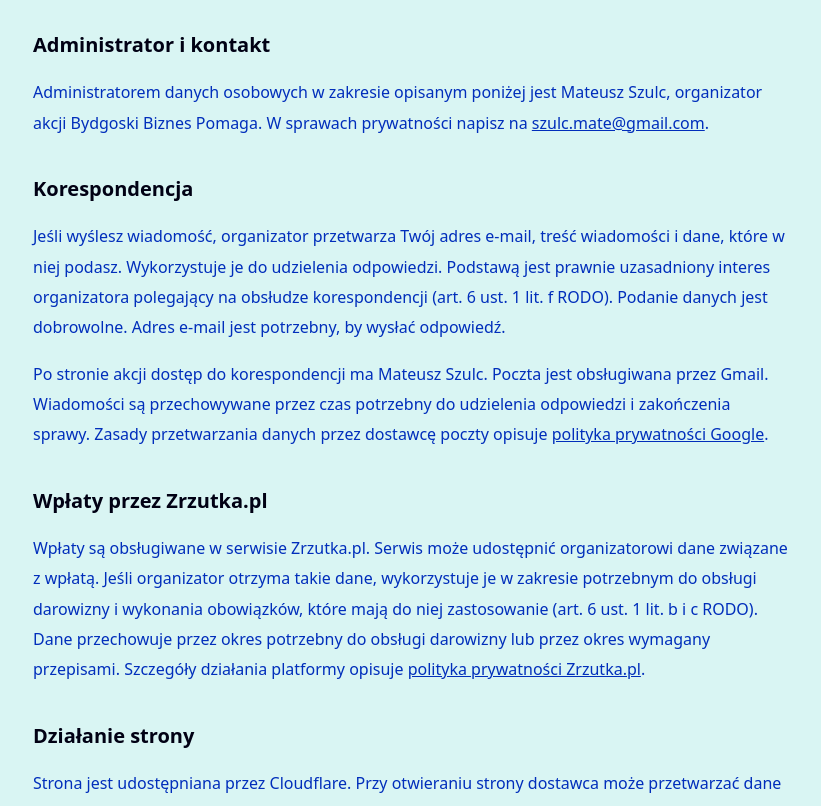
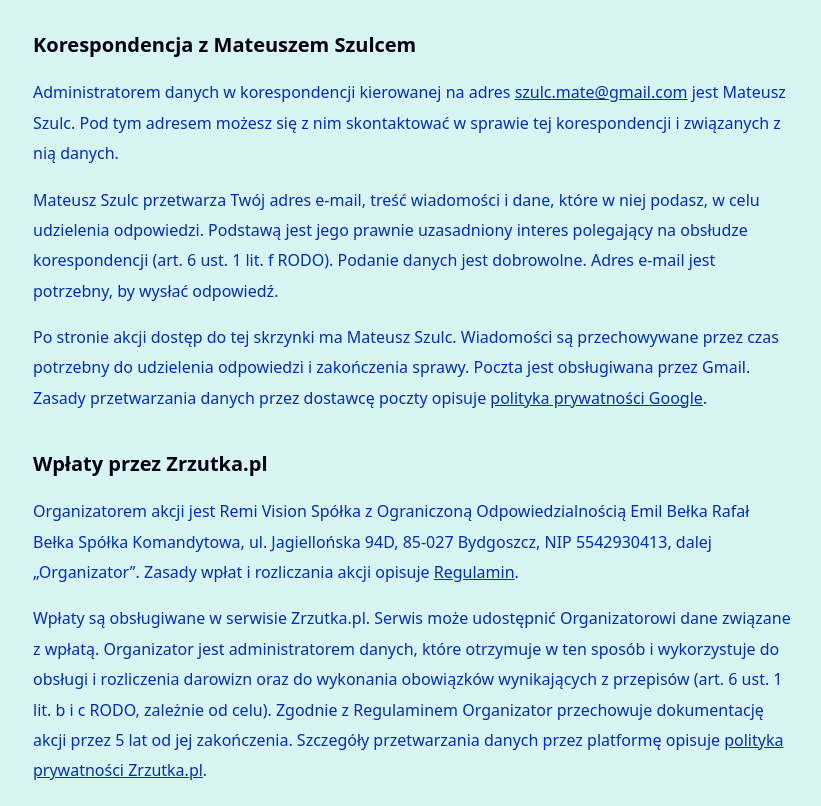
Before and after one commit to szulcmate-droid/remicharity, a plain HTML site: page polityka-prywatnosci.html in a window 1280 px wide. Shown: the part 245-1051 px from the top of the page, without its empty margins (228-1049 px from the left). Drawn offline with Linux system fonts and the light colour scheme.

Commit message:
Align organizer and privacy roles with campaign terms

```diff
--- a/polityka-prywatnosci.html
+++ b/polityka-prywatnosci.html
@@ -18,21 +18,20 @@
   </header>
   <main class="legal-content container">
     <h1>Polityka prywatności</h1>
-    <h2>Administrator i kontakt</h2>
-    <p>Administratorem danych osobowych w zakresie opisanym poniżej jest Mateusz Szulc, organizator akcji Bydgoski Biznes Pomaga. W sprawach prywatności napisz na <a href="mailto:szulc.mate@gmail.com"><u>szulc.mate@gmail.com</u></a>.</p>
-
-    <h2>Korespondencja</h2>
-    <p>Jeśli wyślesz wiadomość, organizator przetwarza Twój adres e-mail, treść wiadomości i dane, które w niej podasz. Wykorzystuje je do udzielenia odpowiedzi. Podstawą jest prawnie uzasadniony interes organizatora polegający na obsłudze korespondencji (art. 6 ust. 1 lit. f RODO). Podanie danych jest dobrowolne. Adres e-mail jest potrzebny, by wysłać odpowiedź.</p>
-    <p>Po stronie akcji dostęp do korespondencji ma Mateusz Szulc. Poczta jest obsługiwana przez Gmail. Wiadomości są przechowywane przez czas potrzebny do udzielenia odpowiedzi i zakończenia sprawy. Zasady przetwarzania danych przez dostawcę poczty opisuje <a href="https://policies.google.com/privacy?hl=pl"><u>polityka prywatności Google</u></a>.</p>
+    <h2>Korespondencja z Mateuszem Szulcem</h2>
+    <p>Administratorem danych w korespondencji kierowanej na adres <a href="mailto:szulc.mate@gmail.com"><u>szulc.mate@gmail.com</u></a> jest Mateusz Szulc. Pod tym adresem możesz się z nim skontaktować w sprawie tej korespondencji i związanych z nią danych.</p>
+    <p>Mateusz Szulc przetwarza Twój adres e-mail, treść wiadomości i dane, które w niej podasz, w celu udzielenia odpowiedzi. Podstawą jest jego prawnie uzasadniony interes polegający na obsłudze korespondencji (art. 6 ust. 1 lit. f RODO). Podanie danych jest dobrowolne. Adres e-mail jest potrzebny, by wysłać odpowiedź.</p>
+    <p>Po stronie akcji dostęp do tej skrzynki ma Mateusz Szulc. Wiadomości są przechowywane przez czas potrzebny do udzielenia odpowiedzi i zakończenia sprawy. Poczta jest obsługiwana przez Gmail. Zasady przetwarzania danych przez dostawcę poczty opisuje <a href="https://policies.google.com/privacy?hl=pl"><u>polityka prywatności Google</u></a>.</p>
 
     <h2>Wpłaty przez Zrzutka.pl</h2>
-    <p>Wpłaty są obsługiwane w serwisie Zrzutka.pl. Serwis może udostępnić organizatorowi dane związane z wpłatą. Jeśli organizator otrzyma takie dane, wykorzystuje je w zakresie potrzebnym do obsługi darowizny i wykonania obowiązków, które mają do niej zastosowanie (art. 6 ust. 1 lit. b i c RODO). Dane przechowuje przez okres potrzebny do obsługi darowizny lub przez okres wymagany przepisami. Szczegóły działania platformy opisuje <a href="https://zrzutka.pl/privacy"><u>polityka prywatności Zrzutka.pl</u></a>.</p>
+    <p>Organizatorem akcji jest Remi Vision Spółka z Ograniczoną Odpowiedzialnością Emil Bełka Rafał Bełka Spółka Komandytowa, ul. Jagiellońska 94D, 85-027 Bydgoszcz, NIP 5542930413, dalej „Organizator”. Zasady wpłat i rozliczania akcji opisuje <a href="regulamin.html"><u>Regulamin</u></a>.</p>
+    <p>Wpłaty są obsługiwane w serwisie Zrzutka.pl. Serwis może udostępnić Organizatorowi dane związane z wpłatą. Organizator jest administratorem danych, które otrzymuje w ten sposób i wykorzystuje do obsługi i rozliczenia darowizn oraz do wykonania obowiązków wynikających z przepisów (art. 6 ust. 1 lit. b i c RODO, zależnie od celu). Zgodnie z Regulaminem Organizator przechowuje dokumentację akcji przez 5 lat od jej zakończenia. Szczegóły przetwarzania danych przez platformę opisuje <a href="https://zrzutka.pl/privacy"><u>polityka prywatności Zrzutka.pl</u></a>.</p>
 
     <h2>Działanie strony</h2>
     <p>Strona jest udostępniana przez Cloudflare. Przy otwieraniu strony dostawca może przetwarzać dane techniczne połączenia, takie jak adres IP. Część zdjęć jest ładowana z Wikimedia Commons. Zasady działania tych usług opisują <a href="https://www.cloudflare.com/privacypolicy/"><u>polityka prywatności Cloudflare</u></a> i <a href="https://foundation.wikimedia.org/wiki/Policy:Privacy_policy/pl"><u>polityka prywatności Wikimedia Foundation</u></a>.</p>
 
     <h2>Twoje prawa</h2>
-    <p>W zależności od podstawy przetwarzania możesz poprosić o dostęp do swoich danych, ich sprostowanie, usunięcie, ograniczenie przetwarzania lub przeniesienie. Możesz też wnieść sprzeciw wobec przetwarzania opartego na prawnie uzasadnionym interesie. W sprawie realizacji praw skontaktuj się z administratorem. Masz prawo złożyć skargę do Prezesa Urzędu Ochrony Danych Osobowych.</p>
+    <p>W zależności od podstawy przetwarzania możesz poprosić o dostęp do swoich danych, ich sprostowanie, usunięcie, ograniczenie przetwarzania lub przeniesienie. Możesz też wnieść sprzeciw wobec przetwarzania opartego na prawnie uzasadnionym interesie. W sprawie danych z korespondencji skontaktuj się z Mateuszem Szulcem pod podanym wyżej adresem e-mail. W sprawie danych przetwarzanych przez Organizatora w związku z wpłatą możesz napisać na jego adres pocztowy podany powyżej. Masz prawo złożyć skargę do Prezesa Urzędu Ochrony Danych Osobowych.</p>
   </main>
   <footer class="container legal-footer">Bydgoski Biznes Pomaga · Inicjatywa Remivision</footer>
 </body>
```
